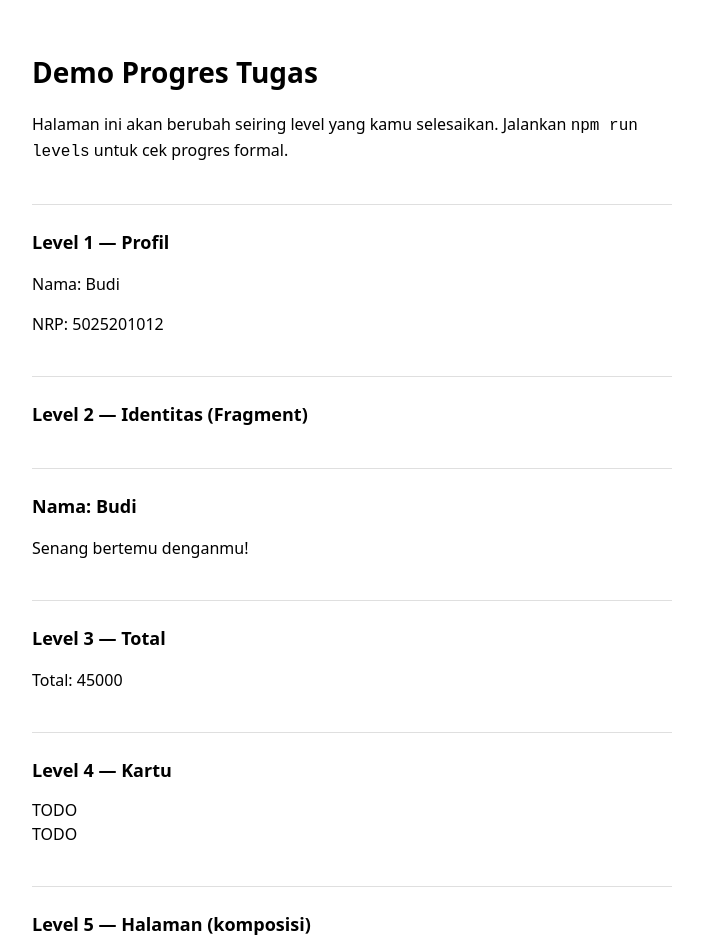
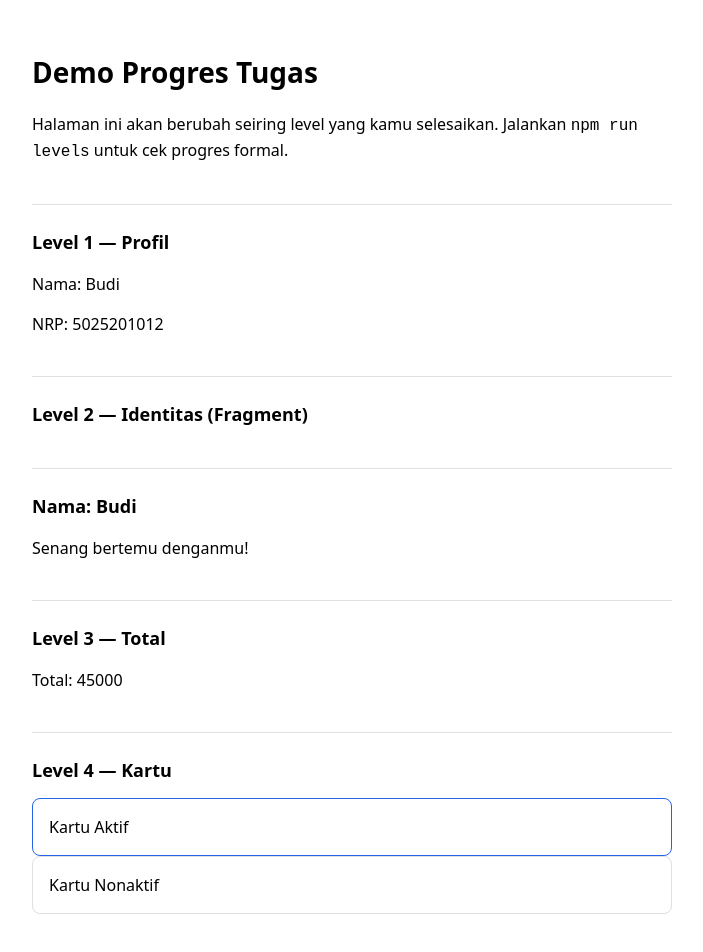
Before and after one commit to webdev-if-its/frontend-5053241045, a React (Vite) app in the folder pertemuan-02/: page / in a window 1280 px wide. Shown: the top 952 px of the page, without its empty margins (288-991 px from the left). Built offline with nearby package versions, Linux system fonts and the light colour scheme.

Commit message:
pertemuan-02: level 4 selesai

```diff
--- a/pertemuan-02/src/components/Kartu.tsx
+++ b/pertemuan-02/src/components/Kartu.tsx
@@ -4,6 +4,13 @@
 //   (bukan "class", JSX pakai className — lihat SOAL.md bagian Aturan JSX/TSX)
 // - style inline padding 16 lewat objek: style={{ padding: 16 }}
 // - memuat teks judul di dalamnya
-export function Kartu(props: any) {
-  return <div>TODO</div>
+export function Kartu(props: { judul: string; aktif: boolean }) {
+  return (
+    <div
+      className={props.aktif ? "kartu aktif" : "kartu"}
+      style={{ padding: 16 }}
+    >
+      {props.judul}
+    </div>
+  );
 }
```
